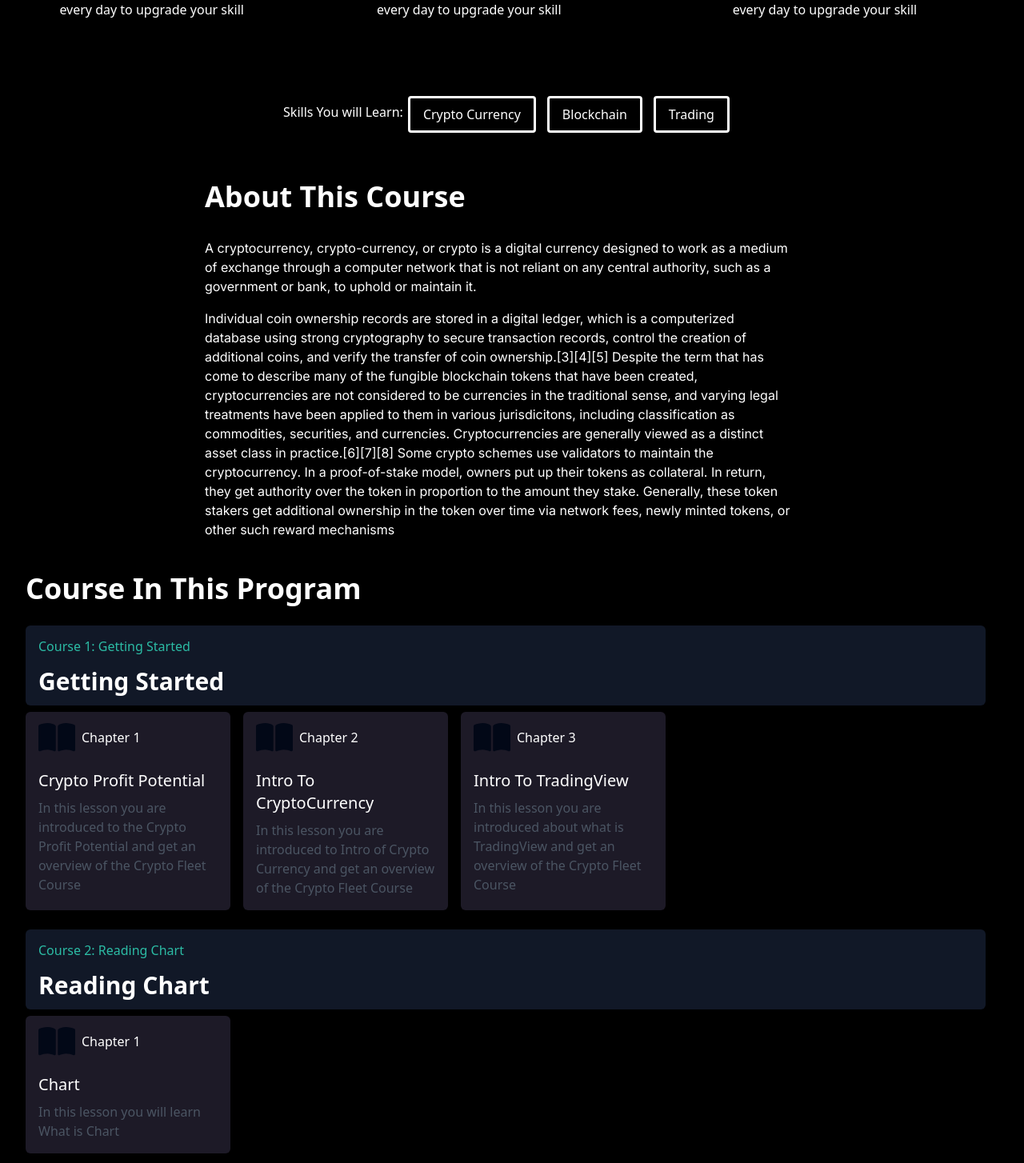
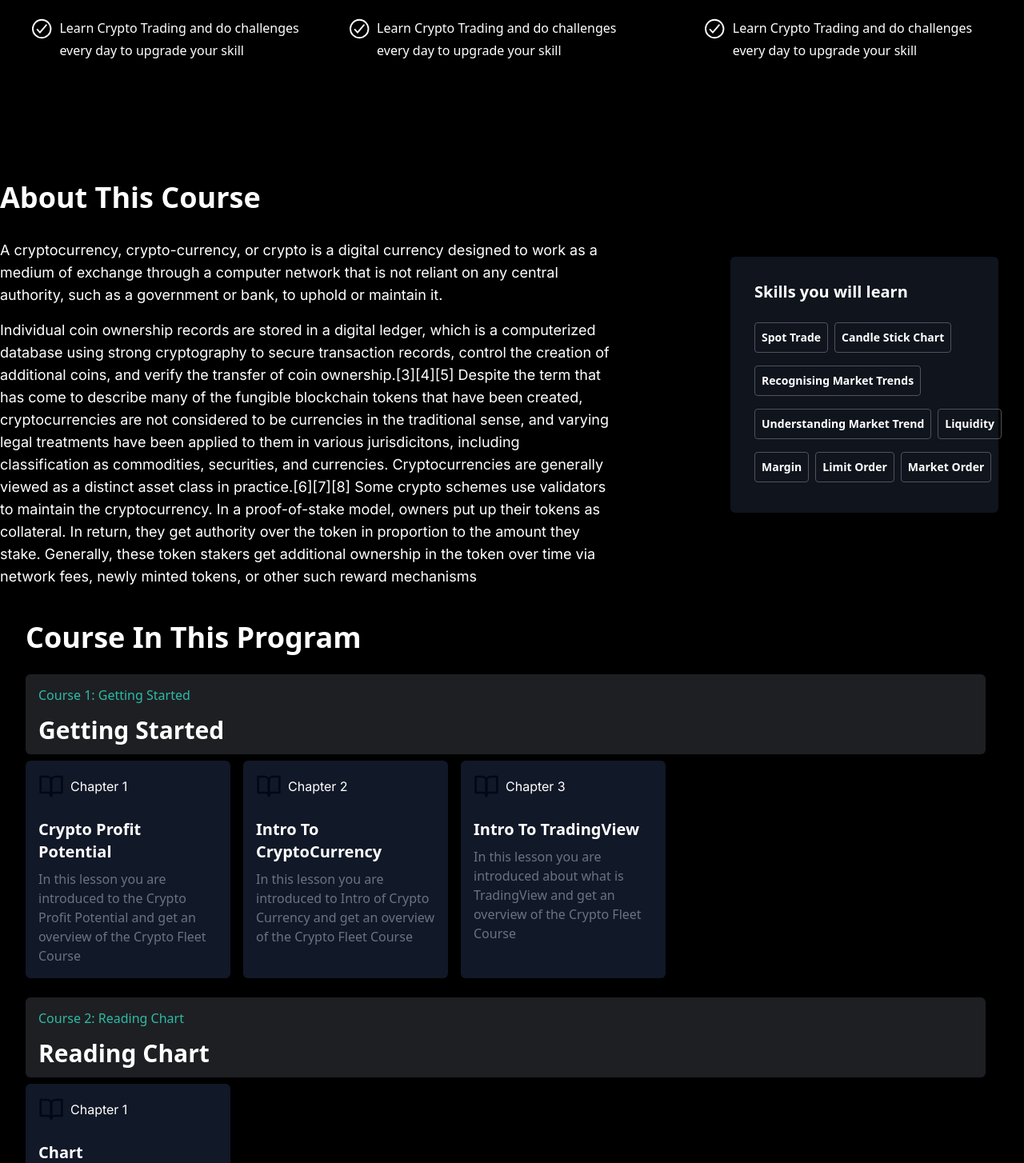
Before and after one commit to Salman-Aijaz/Course-Intro, a Next.js app: page / in a window 1280 px wide. Shown: the part 816-2270 px from the top of the page at 80% size. Built offline with nearby package versions, Linux system fonts and the light colour scheme.

Commit message:
Finishing

```diff
--- a/src/app/Components/AboutCourse.tsx
+++ b/src/app/Components/AboutCourse.tsx
@@ -3,19 +3,34 @@ import Layout from './Layout'
 import Navbar from './Navbar'
 
 const AboutCourse = () => {
+
+  const cryptoFleetSkills=["Spot Trade","Candle Stick Chart","Recognising Market Trends","Understanding Market Trend","Liquidity","Margin","Limit Order","Market Order"]
+
   return (
     <>
     <Navbar/>
-   <div className='container flex items-center justify-normal xl:pl-0 max-w-screen-md' id='AboutCourse'>
-        <div className='ml-0 mr-0 mt-2 pr-0 pl-0 md:ml-0  lg:ml-0 md:mr-0 lg:mr-0 xl:mr-0'>
+   <div className='container flex flex-col sm:flex-col md:flex-col lg:flex-row xl:flex-row items-center justify-normal xl:pl-0 max-w-screen-xl ' id='AboutCourse'>
+
+        <div className='ml-0 mr-0 pr-0 pl-0 pb-0 sm:mr-0 md:ml-0  lg:ml-0 md:mr-0 lg:mr-[150px] xl:mr-[150px] xl:ml-0 py-20 md:pb-0  px-10'>
      <h1 className='text-white mt-6 mb-6 font-sans text-4xl   font-bold  md:mb-12 lg:mb-8'>About This Course</h1>
-     <p className='text-white'>
+     <p className='text-white text-lg'>
      A cryptocurrency, crypto-currency, or crypto is a digital currency designed to work as a medium of exchange through a computer network that is not reliant on any central authority, such as a government or bank, to uphold or maintain it.
      </p>
-     <p className='mt-4 mb-6 text-white'>
+     <p className='mt-4 mb-6 text-lg text-white'>
      Individual coin ownership records are stored in a digital ledger, which is a computerized database using strong cryptography to secure transaction records, control the creation of additional coins, and verify the transfer of coin ownership.[3][4][5] Despite the term that has come to describe many of the fungible blockchain tokens that have been created, cryptocurrencies are not considered to be currencies in the traditional sense, and varying legal treatments have been applied to them in various jurisdicitons, including classification as commodities, securities, and currencies. Cryptocurrencies are generally viewed as a distinct asset class in practice.[6][7][8] Some crypto schemes use validators to maintain the cryptocurrency. In a proof-of-stake model, owners put up their tokens as collateral. In return, they get authority over the token in proportion to the amount they stake. Generally, these token stakers get additional ownership in the token over time via network fees, newly minted tokens, or other such reward mechanisms
      </p>
         </div>
+        <div className='bg-[rgba(30,41,59,0.5)]  p-[30px]  rounded-md  mt-0 sm:mt-0 lg:mt-10 md:mt-20 xl:mt-20 w-[335px] min-h-auto md:min-h-auto lg:min-h-auto xl:min-h-[300px]'>
+          <h3 className=' font-sans mb-4	 text-white text-lg md:text-xl font-semibold'>Skills you will learn </h3>
+
+       <div className="flex flex-wrap w-[335px] ">
+        {cryptoFleetSkills.map((elem,ind)=>(
+
+        <span key={ind} className="p-2 mr-2 my-2 border border-zinc-600 text-white rounded-sm text-sm font-semibold font-sans">{elem}</span>
+        ))}
+       </div>
+          </div>
+
         </div>
     </>
   )
--- a/src/app/Components/CourseProgram.tsx
+++ b/src/app/Components/CourseProgram.tsx
@@ -4,13 +4,31 @@
 import "slick-carousel/slick/slick.css";
 import "slick-carousel/slick/slick-theme.css";
 import { FaBookOpen } from "react-icons/fa6";
+import { FiBookOpen } from "react-icons/fi";
 
 
 const CourseProgram = () => {
   const [showCourse, setShowCourse] = useState(false);
   const [selectCourseIndex, setSelectCourseIndex] = useState(0);
   const [lessonIndex, setLessonIndex] = useState(0);
+  const [readMore, setReadMore] = useState(false);
   const totalLesson = 6;
+
+
+
+  const toggleReadDisplay = () => {
+    setReadMore(!readMore);
+    console.log("READ MORE ",readMore)
+  };
+
+  const getReadMore = (text: string) => {
+    if (readMore) {
+      return text;
+    } else {
+      return text.length > 45 ? `${text.slice(0, 111)} ` : text;
+    }
+  };
+
 
   const courses = [
     {
@@ -42,7 +60,8 @@
         {
           chapter: "Chapter 1",
           title: "Chart",
-            description: "In this lesson you will learn What is Chart",
+          description:
+            "In this lesson you are introduced to the Chart in Trading and get an overview of the Crypto Fleet Course",
         },
       ],
     },
@@ -166,12 +185,17 @@
     },
   ];
 
-
   const triggerCourse = () => {
     setShowCourse(!showCourse);
   };
 
 
+  // {getReadMore(review.text)}
+  // {review.text.length > 45 && !readMore ?(
+  //   <span className="cursor-pointer text-blue-500">Read More</span>
+  // ):(
+  //    <span></span>
+  // )}
 
   return (
     <div className="container flex justify-center items-center ">
@@ -185,30 +209,49 @@
               key={index}
               className="ml-0 mr-0 mt-4 pr-4 pl-0 rounded-xl w-50 sm:ml-0 md:ml-0 lg:ml-0 xl:ml-0 "
             >
-              <div className="bg-[rgba(17,24,39,1)] py-4 px-4 w-full   rounded-md ">
+              <div className="bg-[rgba(30,31,35,1)] py-4 px-4 w-full   rounded-md ">
                 <p className="mb-1 text-[#2cbca5] leading-5 font-sans	 ">
                   Course {index + 1}: {course.title}
                 </p>
-                <h1 className=" mb-0 leading-7 text-white font-sans text-3xl   font-bold  mt-5">{course.title}</h1>
+                <h1 className=" mb-0 leading-7 text-white font-sans text-3xl   font-bold  mt-5">
+                  {course.title}
+                </h1>
               </div>
 
-              <div className="flex gap-4 ml-0 mr-0 mt-2 pr-0 pl-0 w-full  overflow-x-auto ">
-              {course.lessons.map((lesson,lessonIndex) => (
-                <div key={lessonIndex} className="flex shrink-0	w-64 h-auto mb-2" >
-                  <article
-                    className=" bg-[rgba(29,26,39,1)] border-none  rounded-md flex flex-col gap-2 h-full  p-4"
+              <div className="flex gap-4 ml-0 mr-0 mt-2 pr-0 pl-0 w-full h-full overflow-x-auto ">
+                {course.lessons.map(
+                  (lesson, lessonIndex) => (
+                    console.log(lesson.description.length),
+                    (
+                      <div
+                        key={lessonIndex}
+                        className="flex shrink-0	w-64 h-auto mb-2"
                       >
+                        <article className=" bg-[rgba(17,24,39,1)] border-none  rounded-md flex flex-col gap-2 h-full  p-4">
                           <div className="flex items-center gap-2 h-8">
-                      <FaBookOpen className="h-[46px] w-[46px] flex-shrink-0"/>
-                      <h1 className=" leading-3 font-sans		text-base text-white">{lesson.chapter}</h1>
+                            <FiBookOpen className="h-[32px] w-[32px] flex-shrink-0" />
+                            <h1 className=" text-base	 text-white">
+                              {lesson.chapter}
+                            </h1>
                           </div>
-                    <h4 className="text-white  text-xl  font-sans mt-4">{lesson.title}</h4>
+                          <h4 className="text-white  text-lg md:text-xl font-semibold  font-sans mt-4">
+                            {lesson.title}
+                          </h4>
                           <div className="flex flex-col gap-1">
-                    <p className="  font-sans	 text-gray-600">{lesson.description}</p>
+                            <p className="  font-sans	 text-gray-500 text-sm md:text-base "  onClick={toggleReadDisplay}>
+                      {getReadMore(lesson.description)}
+                      {lesson.description.length > 111 && !readMore ?(
+                        <span className="cursor-pointer text-blue-500">Read More</span>
+                      ):(
+                         <span></span>
+                      )}
+                            </p>
                           </div>
                         </article>
                       </div>
-              ))}
+                    )
+                  )
+                )}
               </div>
             </div>
           ))}
@@ -219,27 +262,40 @@
               key={index}
               className="ml-0 mr-0 mt-6 pr-4 pl-0 rounded-xl w-50 sm:ml-0 md:ml-0  lg:ml-0 xl:ml-0 "
             >
-              <div className="bg-[rgba(17,24,39,1)] py-4 px-4 w-full rounded-md ">
+              <div className="bg-zinc-900 py-4 px-4 w-full rounded-md ">
                 <p className="mb-1 text-[#2cbca5] leading-5">
                   Course {index + 1}: {course.title}
                 </p>
-                <h1 className="mb-0 leading-7 text-white font-sans text-3xl   font-bold  mt-5">{course.title}</h1>
+                <h1 className="mb-0 leading-7 text-white font-sans text-3xl   font-bold  mt-5">
+                  {course.title}
+                </h1>
               </div>
 
               <div className="flex gap-4 ml-0 mb-2 mt-2 pr-0 pl-0 w-full  overflow-x-auto ">
-              {course.lessons.map((lesson,lessonIndex) => (
-                // console.log("ceck length",lesson.description.length),
-                <div key={lessonIndex} className="flex shrink-0	w-64 h-auto mb-2" >
-                  <article
-                    className=" bg-[rgba(29,26,39,1)] border-none  rounded-md flex flex-col gap-2 h-full  p-4"
+                {course.lessons.map((lesson, lessonIndex) => (
+                  <div
+                    key={lessonIndex}
+                    className="flex shrink-0	w-64 h-[222px] mb-2"
                   >
+                    <article className=" bg-[rgba(17,24,39,1)] border-none  rounded-md flex flex-col gap-2 h-full  p-4">
                       <div className="flex items-center gap-2 h-8">
-                      <FaBookOpen className="h-[46px] w-[46px] flex-shrink-0"/>
-                      <p className=" leading-3 font-sans	text-base text-white">{lesson.chapter}</p>
+                        <FiBookOpen className=" h-[32px] w-[32px] flex-shrink-0" />
+                        <h1 className="text-base	 text-white">
+                          {lesson.chapter}
+                        </h1>
                       </div>
-                    <h4 className="text-white  text-xl  font-sans mt-4">{lesson.title}</h4>
+                      <h4 className="text-white  text-lg md:text-xl font-semibold  font-sans mt-4">
+                        {lesson.title}
+                      </h4>
                       <div className="flex flex-col gap-1">
-                    <p className="font-sans	 text-gray-600">{lesson.description}</p>
+                      <p className=" font-sans	 text-gray-500 text-sm md:text-base "  onClick={toggleReadDisplay}>
+                      {getReadMore(lesson.description)}
+                      {lesson.description.length > 111 && !readMore ?(
+                        <span className="cursor-pointer text-blue-500">Read More</span>
+                      ):(
+                         <span></span>
+                      )}
+                            </p>
                       </div>
                     </article>
                   </div>
@@ -255,7 +311,7 @@
           >
             Show More
           </button>
-        ):(
+        ) : (
           <button
             onClick={triggerCourse}
             className="bg-blue-500 h-12 w-40 rounded-md	flex items-center justify-center font-sans mb-2 mt-4  text-white"
--- a/src/app/Components/Info.tsx
+++ b/src/app/Components/Info.tsx
@@ -13,7 +13,7 @@ const Info = () => {
   return (
     <>
       <div  className="justify-center flex  max-w-7xl container  md:mt-2 mt-2">
-        <div className="flex flex-wrap items-center justify-center gap-x-6 px-2 bg-[#ffffff1b] rounded-lg shadow-lg text-slate-500 pt-8 pb-7">
+        <div className="flex flex-wrap items-center justify-center gap-x-6 px-2 bg-[rgba(24,24,27,1)] rounded-lg shadow-lg text-slate-500 pt-8 pb-7">
           <div className="flex flex-col items-center justify-center mx-4">
             <div>
               <IoIosClock style={{width:"40px",height:"32px",color:"white"}}  />
@@ -57,13 +57,7 @@ const Info = () => {
 
 </div>
 
-  <div className="pt-12 pb-4 flex flex-wrap justify-center container text-center">
-  <h2 className="font-sans text-white text-base text-center mb-0 pt-2 mr-[6px]" > Skills You will Learn: </h2>
-  <span className="border-white border-[3px] text-white rounded-sm px-[16px] md:px-[16px] py-[8px] mr-[14px] mb-[12px] text-sm md:text-base font-sans ">Crypto Currency</span>
-  <span  className="border-white border-[3px] text-white rounded-sm px-[16px] py-[8px] mr-[14px] mb-[12px] text-sm md:text-base font-sans">Blockchain</span>
-  <span  className="border-white border-[3px] text-white rounded-sm px-[16px] py-[8px] mr-[14px] mb-[12px] text-sm md:text-base font-sans">Trading</span>
 
-  </div>
 
     </>
   );
--- a/src/app/Components/Navbar.tsx
+++ b/src/app/Components/Navbar.tsx
@@ -26,7 +26,7 @@ const Navbar = () => {
     setShowNavbar(false);
   };
 
-  console.log(selectedItem);
+  // console.log(selectedItem);
   return (
     <div className="bg-[rgba(29,22,22,0.5)] border-b-[rgba(39,39,42)] border-solid border-b-[1px] z-50 top-0 sticky mt-[6px] pl-[20px] pr-[18px] w-full h-full sm:h-full md:h-full lg:h-full xl:h-full backdrop-blur-sm	">
       <div className="container  mx-auto px-[15px] flex   flex-col md:flex-col lg:flex-col xl:flex-col  md:items-start">
```
Also changed, not shown: src/app/Components/HeroSection.tsx (+5 -5 lines), src/app/Components/PublicRating.tsx (+4 -4 lines). Lines whose indentation alone changed are shown as unchanged.
